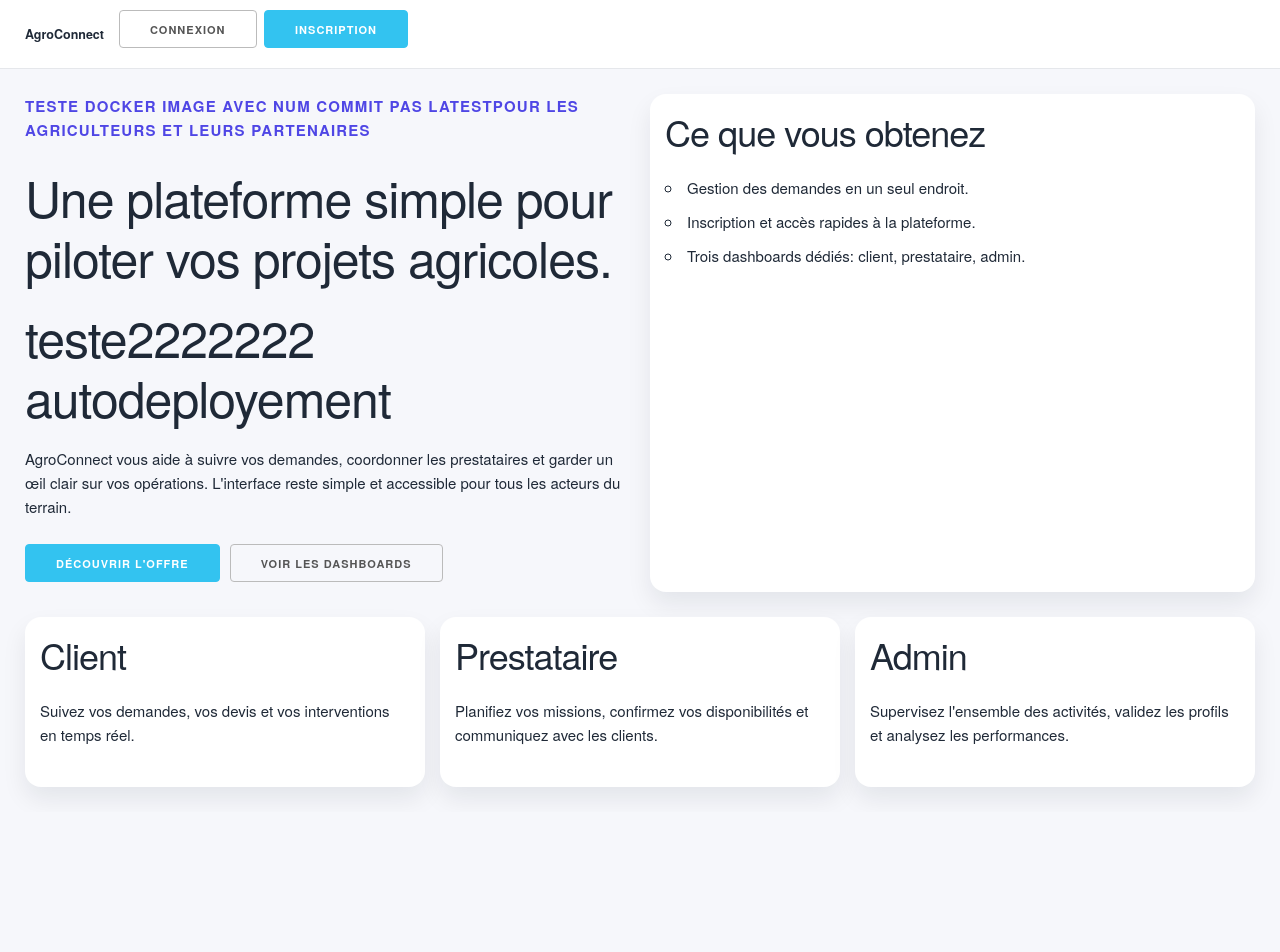
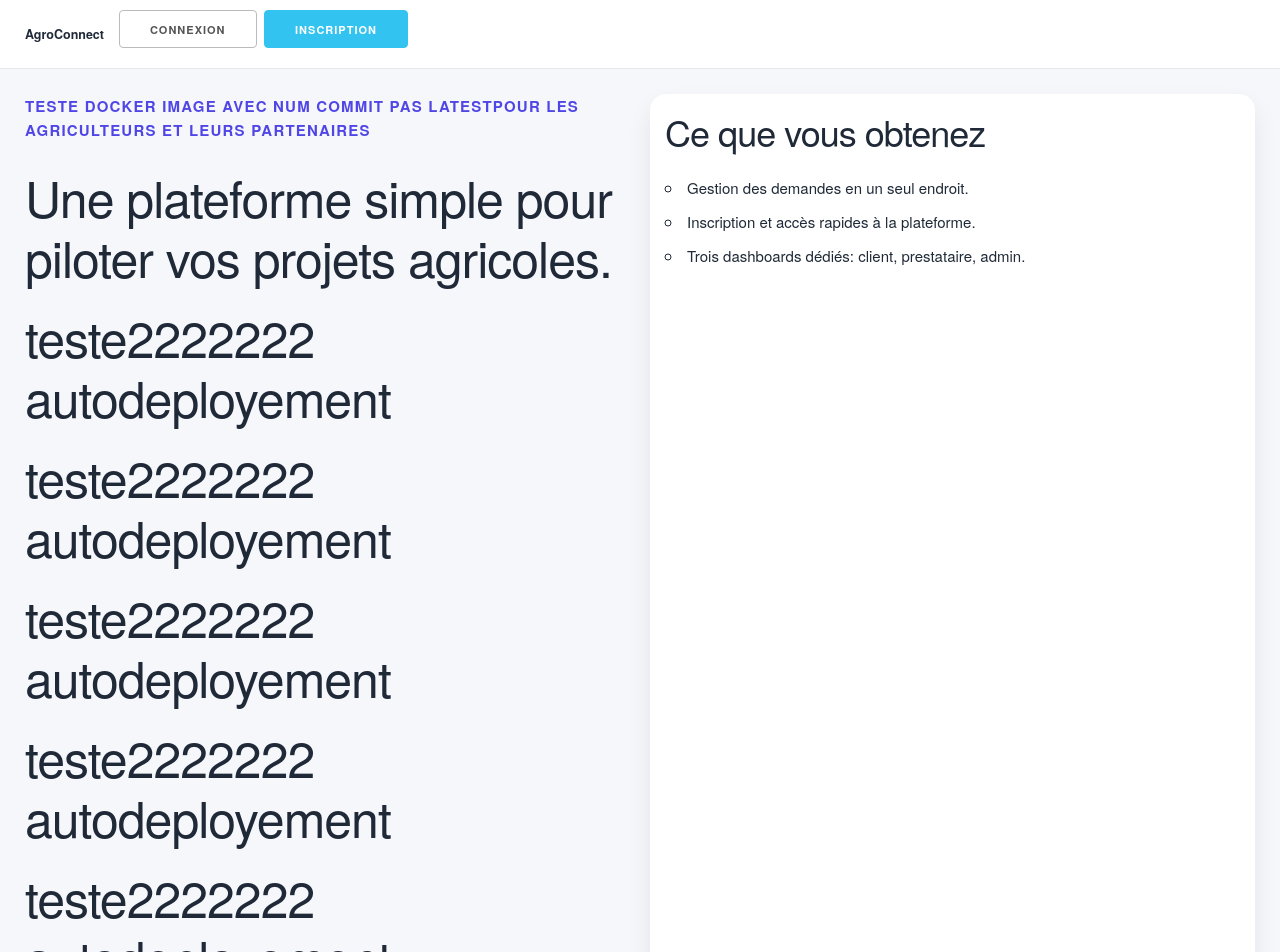
Before and after one commit to tinalalaina/initiation-avec-vps-et-nom-de-dommaine, a React (Vite) app in the folder frontend/: page / in a window 1280 px wide. Shown: the top 952 px of the page. Before the commit the page ends 812 px from the top, so only its background shows below. Built offline with nearby package versions, Linux system fonts and the light colour scheme; no server answers.

Commit message:
Update Home.tsx

```diff
--- a/frontend/src/pages/Home.tsx
+++ b/frontend/src/pages/Home.tsx
@@ -8,6 +8,10 @@ const Home = () => {
           <p className="eyebrow"> TESTE DOCKER IMAGE AVEC NUM COMMIT PAS LATESTPour les agriculteurs et leurs partenaires</p>
           <h1>Une plateforme simple pour piloter vos projets agricoles.</h1>
           <h1>teste2222222 autodeployement</h1>
+           <h1>teste2222222 autodeployement</h1>
+           <h1>teste2222222 autodeployement</h1>
+           <h1>teste2222222 autodeployement</h1>
+           <h1>teste2222222 autodeployement</h1>
           <p>
             AgroConnect vous aide à suivre vos demandes, coordonner les prestataires et garder un œil clair sur vos
             opérations. L&apos;interface reste simple et accessible pour tous les acteurs du terrain.
```
